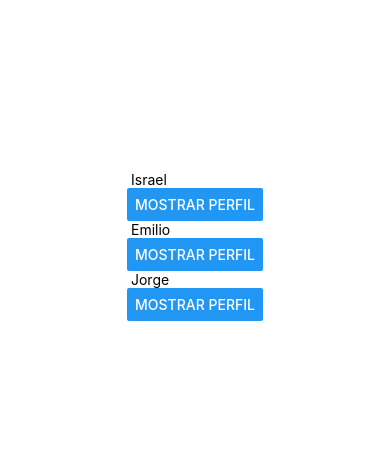
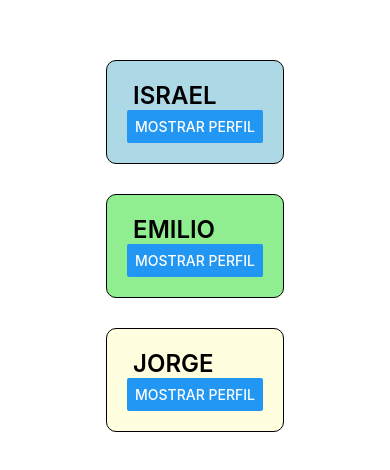
Before and after one commit to israauwuu/DAM_TIID222, a React Native app in the folder my-app2/: screen / in a window 390 px wide. Shown: the part 176-646 px from the top of the page. Built offline with nearby package versions, Linux system fonts and the light colour scheme.

Commit message:
Aprendimos StyleSheets

```diff
--- a/my-app2/App.js
+++ b/my-app2/App.js
@@ -13,11 +13,11 @@ export default function App() {
     <View style={styles.container}>
 
 
-      <Perfil nombre="Israel" carrera="ITIID" materia="Programación Móvil" cuatrimestre="4to cuatrimestre"/>
+      <Perfil style={styles.tarjeta1} nombre="Israel" carrera="ITIID" materia="Programación Móvil" cuatrimestre="4to cuatrimestre"/>
 
-      <Perfil nombre="Emilio" carrera="ITIID" materia="Programación Móvil" cuatrimestre="4to cuatrimestre"/>
+      <Perfil style={styles.tarjeta2} nombre="Emilio" carrera="ITIID" materia="Programación Móvil" cuatrimestre="4to cuatrimestre"/>
 
-      <Perfil nombre="Jorge" carrera="ITIID" materia="Programación Móvil" cuatrimestre="4to cuatrimestre"  />
+      <Perfil style={styles.tarjeta3} nombre="Jorge" carrera="ITIID" materia="Programación Móvil" cuatrimestre="4to cuatrimestre"  />
 
       <StatusBar style="auto" />
 
@@ -34,4 +34,16 @@ const styles = StyleSheet.create({
     alignItems: 'center',
     justifyContent: 'center',
   },
+
+  tarjeta1:{
+    backgroundColor:'lightblue',
+  },
+  tarjeta2:{
+    backgroundColor:'lightgreen',
+  },
+
+  tarjeta3:{
+    backgroundColor:'lightyellow',
+  }
+
 });
--- a/my-app2/components/Perfil.js
+++ b/my-app2/components/Perfil.js
@@ -1,20 +1,47 @@
-import {Text, View, Button} from 'react-native';
+import {Text, View, StyleSheet, Button} from 'react-native';
 import { useState } from 'react';
 
-export const Perfil=({nombre, carrera, materia, cuatrimestre})=>{
+export const Perfil=({nombre, carrera, materia, cuatrimestre, style})=>{
     const [mostrar, setMostrar] = useState(false);
     return(
-        <View>
+        <View style={[estilos.tarjeta, style]}>
+            <Text style={estilos.nombre}> {nombre} </Text>
 
-            <Text> {nombre} </Text>
             {mostrar &&
             <>
-            <Text> {carrera} </Text>
-            <Text> {materia} </Text>
-            <Text> {cuatrimestre} </Text>
+            <Text style={estilos.carrera}> {carrera} </Text>
+            <Text style={estilos.otroTexto}> {materia} </Text>
+            <Text style={estilos.otroTexto}> {cuatrimestre} </Text>
             </>
             }
             <Button title={mostrar ? "Ocultar perfil" : "Mostrar perfil"} onPress={() => setMostrar(!mostrar)} />
         </View>
     )
 }
+
+const estilos=StyleSheet.create({
+    nombre:{fontSize:24,
+            fontWeight:600,
+            textTransform:'uppercase',
+    },
+
+    carrera:{
+        fontSize:12,
+        color:'red',
+        fontFamily:'Roboto',
+    },
+
+    otroTexto:{
+        fontSize:12,
+        fontFamily:'Courier',
+        fontStyle:'italic',
+    },
+
+    tarjeta:{
+        borderRadius:10,
+        borderWidth:1,
+        padding:20,
+        margin:15,
+    }
+
+});
```
